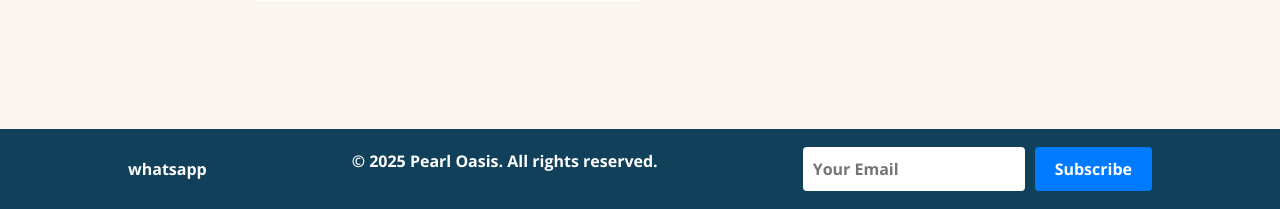
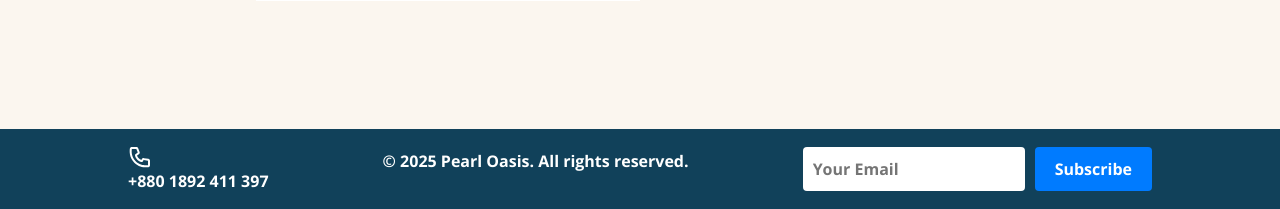
Before and after one commit to RobinDoughnut/pearl-oasis, a PHP site: page / in a window 1280 px wide. Shown: the part 3729-3938 px from the top of the page. Run offline with PHP 8.4, Linux system fonts and the light colour scheme; some libraries are stand-ins or nearby versions.

Commit message:
fixed footer number

```diff
--- a/php/index.php
+++ b/php/index.php
@@ -251,9 +251,12 @@
     </main>
     <footer class="footer">
         <div class="footer-content">
-            <div>
-                whatsapp
+        <div>
+            <div class= "call-icon">
+                <img src="img/call.svg" alt="">
             </div>
+            <span>+880 1892 411 397</span>
+        </div>
             <p>&copy; 2025 Pearl Oasis. All rights reserved.</p>
 
             <form action="https://api.web3forms.com/submit" method="POST" id="contactForm"
```
Also changed, not shown: php/img/call.svg (added).
